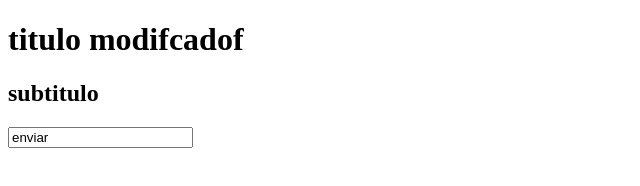
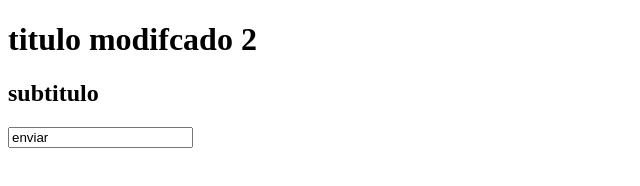
Before and after one commit to percy59/hello-world-git, a plain HTML site: page index.html in a window 1280 px wide. Shown: the full height of the page, 0-640 px from the left. Drawn offline with Linux system fonts and the light colour scheme.

```diff
--- a/index.html
+++ b/index.html
@@ -6,7 +6,7 @@
     <title>demo git</title>
 </head>
 <body>
-    <h1>titulo modifcadof</h1>
+    <h1>titulo modifcado 2</h1>
     <h2>subtitulo</h2>
     <form action="#">
         <input type="text" value="enviar">
```
